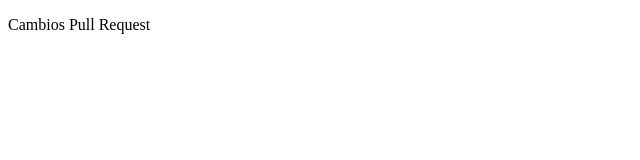
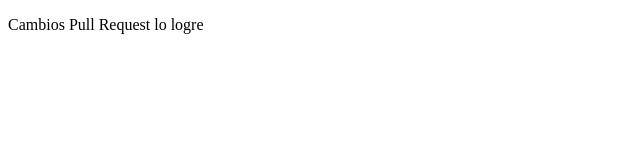
Before and after one commit to Chrisbenor/testunity, a plain HTML site: page index.html in a window 1280 px wide. Shown: the full height of the page, 0-640 px from the left. Drawn offline with Linux system fonts and the light colour scheme.

Commit message:
dos cambios

```diff
--- a/index.html
+++ b/index.html
@@ -7,6 +7,6 @@
     <title>Document</title>
 </head>
 <body>
-    <p>Cambios Pull Request</p>
+    <p>Cambios Pull Request lo logre</p>
 </body>
 </html>
```
